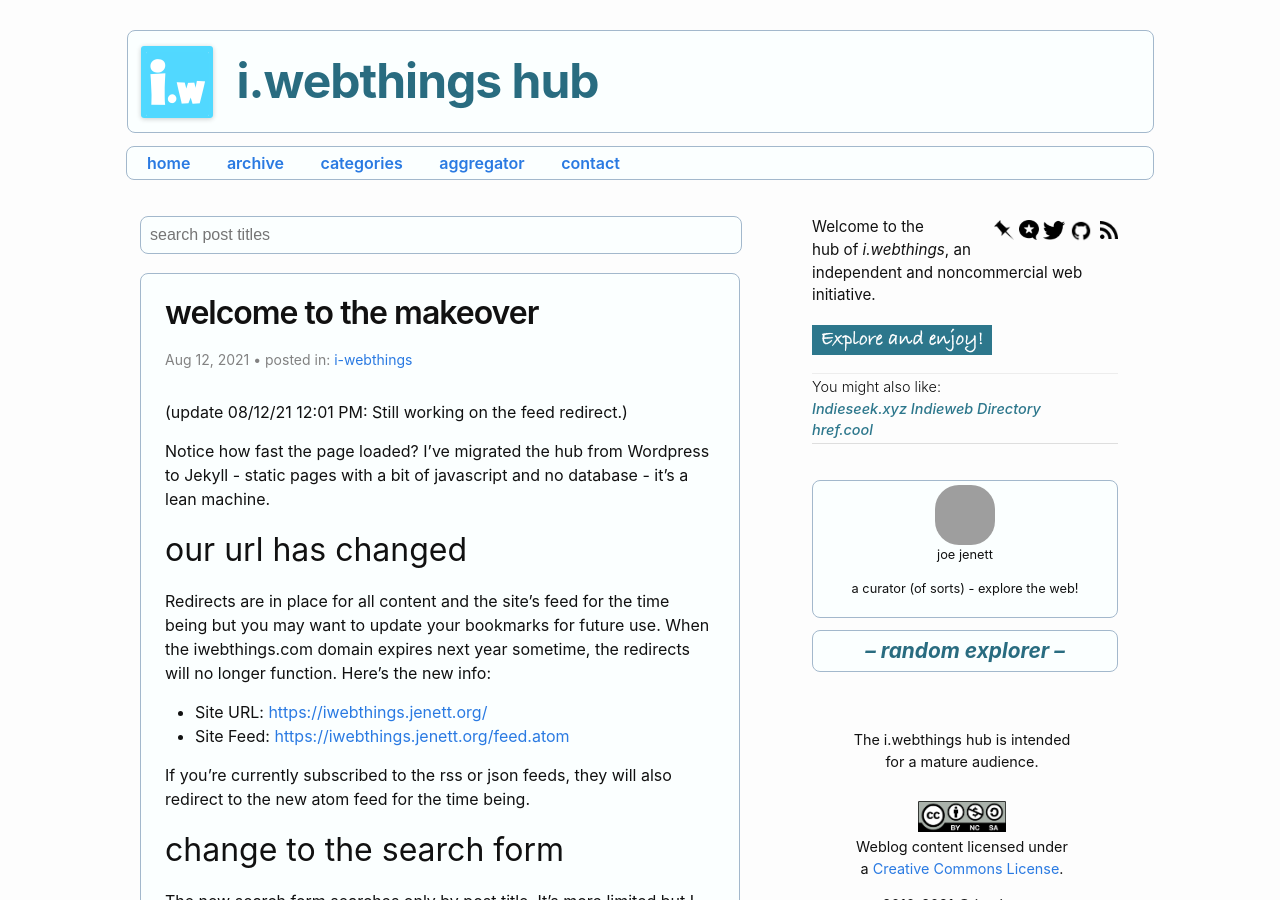
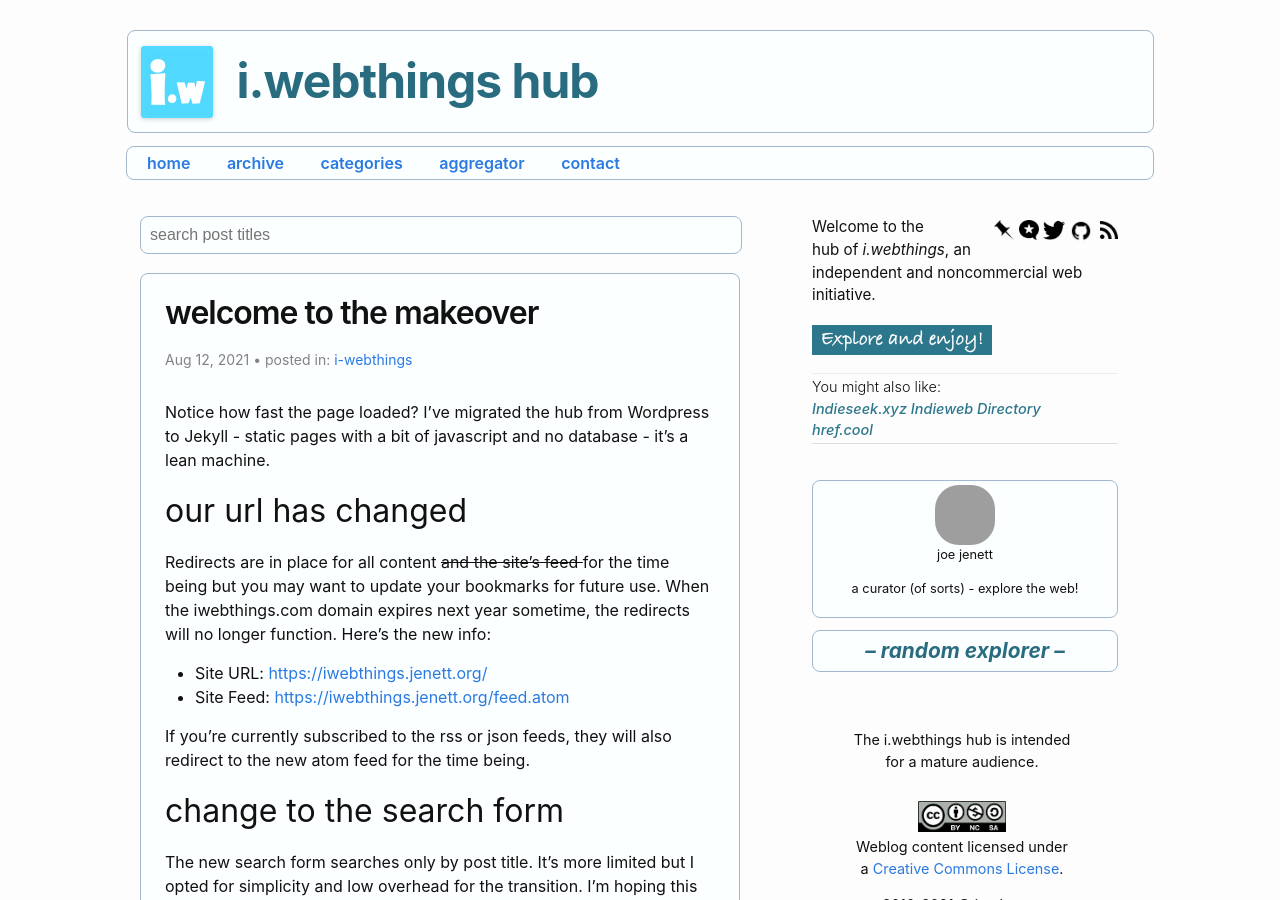
Before and after one commit to joejenett/i.webthings, a Jekyll site: the page built from _posts/2021-08-12-welcome-to-the-makeover.md, in a window 1280 px wide and 900 px high. Built offline with Jekyll 4.4.1, drawn with Linux system fonts in a browser that asks for light colours; comment, search, counter and statistics services are not loaded; grey boxes are pictures that could not be loaded.

Commit message:
Update 2021-08-12-welcome-to-the-makeover.md

```diff
--- a/_posts/2021-08-12-welcome-to-the-makeover.md
+++ b/_posts/2021-08-12-welcome-to-the-makeover.md
@@ -6,10 +6,9 @@ permalink: /welcome-to-the-makeover/
 slug: to-the-makeover
 category: i-webthings
 ---
-<p>(update 08/12/21 12:01 PM: Still working on the feed redirect.)</p>
 <p>Notice how fast the page loaded? I’ve migrated the hub from Wordpress to Jekyll - static pages with a bit of javascript and no database - it’s a lean machine.</p>
 <h2>our url has changed</h2>
-<p>Redirects are in place for all content and the site’s feed for the time being but you may want to update your bookmarks for future use. When the iwebthings.com domain expires next year sometime, the redirects will no longer function. Here’s the new info:</p>
+<p>Redirects are in place for all content <span style="text-decoration:line-through;">and the site’s feed </span>for the time being but you may want to update your bookmarks for future use. When the iwebthings.com domain expires next year sometime, the redirects will no longer function. Here’s the new info:</p>
 <p><ul><li>Site URL: <a href="https://iwebthings.jenett.org/" title="">https://iwebthings.jenett.org/</a></li>
 <li>Site Feed: <a href="https://iwebthings.jenett.org/feed.atom" title="">https://iwebthings.jenett.org/feed.atom</a></li></ul></p>
 <p>If you’re currently subscribed to the rss or json feeds, they will also redirect to the new atom feed for the time being.</p>
```
